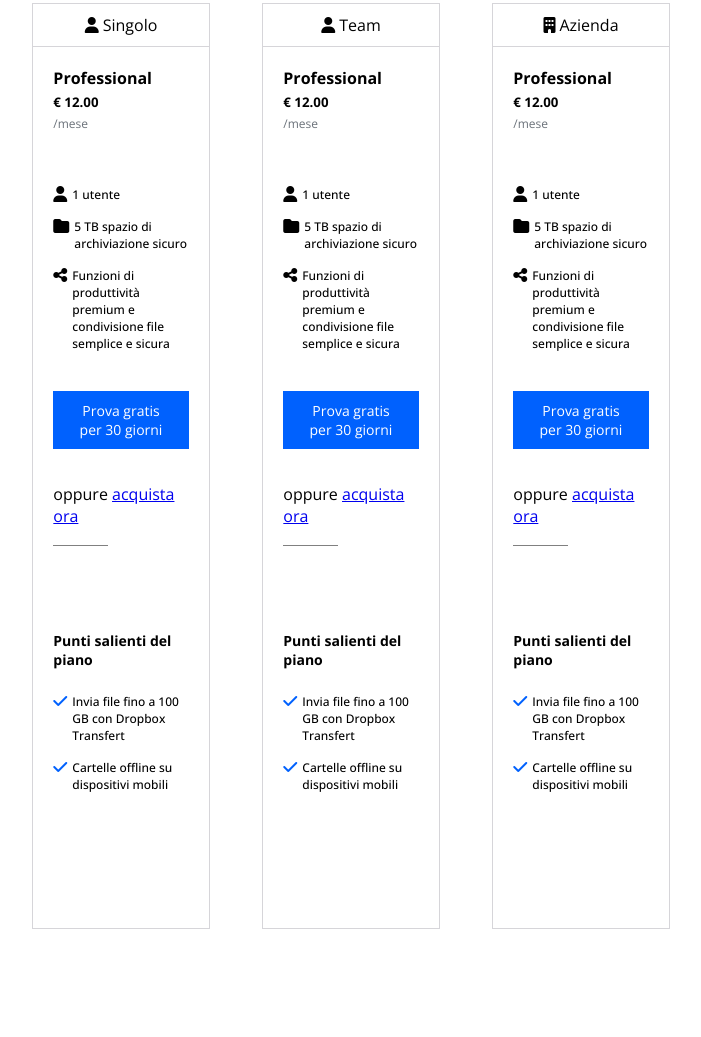
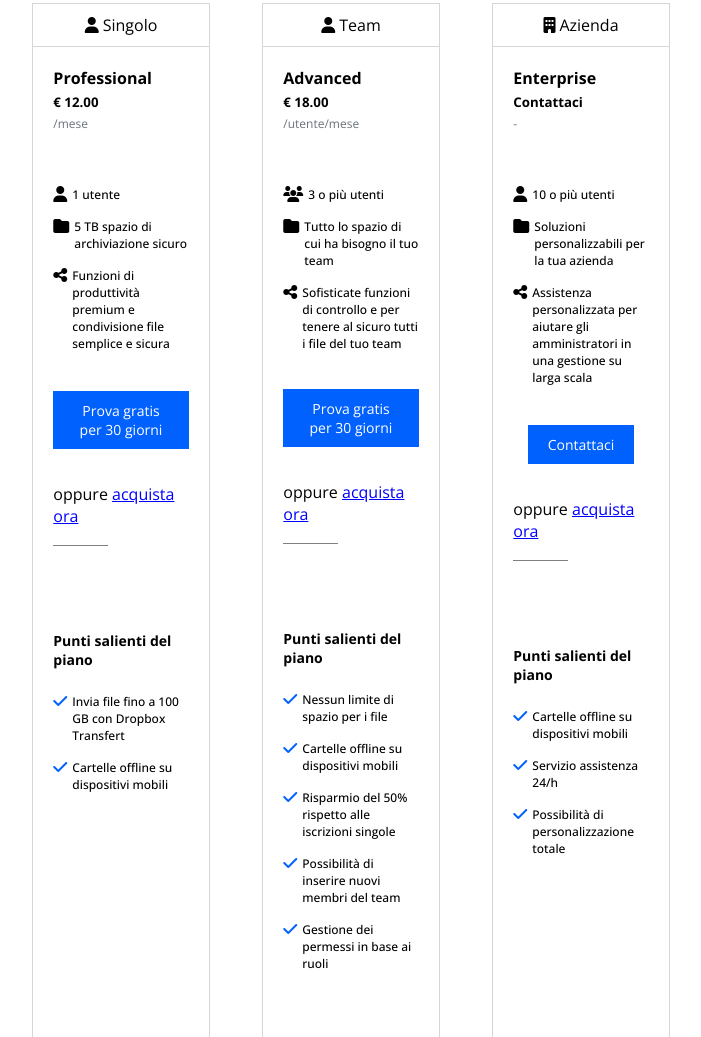
Before and after one commit to MegaEmme/htmlcss-dropbox, a plain HTML site: page index.html in a window 1280 px wide. Shown: the part 1197-2234 px from the top of the page, without its empty margins (289-990 px from the left). Drawn offline with nearby package versions, Linux system fonts and the light colour scheme.

Commit message:
feat: create grid_1

```diff
--- a/css/style.css
+++ b/css/style.css
@@ -121,7 +121,7 @@ p{
 
 .jumbo_img{
     position: absolute;
-    max-width: 120%;
+    max-width: 100%;
 }
 
 /* /jumbotron  */
@@ -217,7 +217,7 @@ h3{
     display: flex;
     flex-direction: column;
     align-content: flex-start;
-    margin: auto;
+    margin: 0 auto;
     gap: 4px;
 }
 
@@ -255,8 +255,7 @@ ul{
     text-align: center;
     font-size: 14px;
     padding: 10px 20px;
-    margin: auto;
-    margin-bottom: 30px;
+    margin: 0 auto;
 }
 
 .prova_gratis:hover{
@@ -272,6 +271,10 @@ ul{
     margin-bottom: 100px;
 }
 
+.margin_bottom_2{
+    margin-bottom: 30px;
+}
+
 .strong{
     font-size: 14px;
     margin-bottom: 20px;
@@ -281,6 +284,13 @@ ul{
     color: #0061fe;
 }
 
+.margin_bottom > a {
+    color: blue;
+}
+
+.advanced{
+    margin-bottom: 18px;
+}
 
 
 
--- a/index.html
+++ b/index.html
@@ -177,7 +177,7 @@
 
                 </ul>
 
-                <a class="prova_gratis" href="https://www.google.com">Prova gratis per 30 giorni</a>
+                <a class="prova_gratis margin_bottom_2" href="https://www.google.com">Prova gratis per 30 giorni</a>
 
                 <div class="margin_bottom">
 
@@ -188,7 +188,7 @@
 
                 <strong class="strong">Punti salienti del piano</strong>
 
-                <ul class="margin_bottom">
+                <ul class="margin_bottom_2">
 
                     <li>
                         <i class="fa-solid fa-check check"></i>
@@ -206,37 +206,37 @@
 
             <div class="grid_element_bottom">
 
-                <h4>Professional</h4>
-                <h5> &euro; 12.00</h5>
-                <h6>/mese</h6>
+                <h4>Advanced</h4>
+                <h5> &euro; 18.00</h5>
+                <h6>/utente/mese</h6>
 
-                <ul>
+                <ul class="advanced">
 
                     <li>
 
-                        <i class="fa-solid fa-user"></i>
-                        <h5>1 utente</h5>
+                        <i class="fa-solid fa-users"></i>
+                        <h5>3 o più utenti</h5>
 
                     </li>
 
                     <li>
 
                         <i class="fa-solid fa-folder"></i>
-                        <h5>5 TB spazio di archiviazione sicuro</h5>
+                        <h5>Tutto lo spazio di cui ha bisogno il tuo team</h5>
 
                     </li>
 
                     <li>
 
                         <i class="fa-solid fa-share-nodes"></i>
-                        <h5>Funzioni di produttività premium e condivisione file semplice e sicura</h5>
+                        <h5>Sofisticate funzioni di controllo e per tenere al sicuro tutti i file del tuo team</h5>
 
                     </li>
 
 
                 </ul>
 
-                <a class="prova_gratis" href="https://www.google.com">Prova gratis per 30 giorni</a>
+                <a class="prova_gratis margin_bottom_2" href="https://www.google.com">Prova gratis per 30 giorni</a>
 
                 <div class="margin_bottom">
 
@@ -247,11 +247,11 @@
 
                 <strong class="strong">Punti salienti del piano</strong>
 
-                <ul class="margin_bottom">
+                <ul class="margin_bottom_2">
 
                     <li>
                         <i class="fa-solid fa-check check"></i>
-                        <h5>Invia file fino a 100 GB con Dropbox Transfert</h5>
+                        <h5>Nessun limite di spazio per i file</h5>
                     </li>
 
                     <li>
@@ -259,43 +259,63 @@
                         <h5>Cartelle offline su dispositivi mobili</h5>
                     </li>
 
+                    <li>
+                        <i class="fa-solid fa-check check"></i>
+                        <h5>Risparmio del 50% rispetto alle iscrizioni singole</h5>
+                    </li>
+
+                      <li>
+                        <i class="fa-solid fa-check check"></i>
+                        <h5>Possibilità di inserire nuovi membri del team</h5>
+                    </li>
+
+                    <li>
+                        <i class="fa-solid fa-check check"></i>
+                        <h5>Gestione dei permessi in base ai ruoli</h5>
+                    </li>
+
+
+
+
+
+
                 </ul>
 
             </div>
 
             <div class="grid_element_bottom">
 
-                <h4>Professional</h4>
-                <h5> &euro; 12.00</h5>
-                <h6>/mese</h6>
+                <h4>Enterprise</h4>
+                <h5>Contattaci</h5>
+                <h6>-</h6>
 
                 <ul>
 
                     <li>
 
                         <i class="fa-solid fa-user"></i>
-                        <h5>1 utente</h5>
+                        <h5>10 o più utenti</h5>
 
                     </li>
 
                     <li>
 
                         <i class="fa-solid fa-folder"></i>
-                        <h5>5 TB spazio di archiviazione sicuro</h5>
+                        <h5>Soluzioni personalizzabili per la tua azienda</h5>
 
                     </li>
 
                     <li>
 
                         <i class="fa-solid fa-share-nodes"></i>
-                        <h5>Funzioni di produttività premium e condivisione file semplice e sicura</h5>
+                        <h5>Assistenza personalizzata per aiutare gli amministratori in una gestione su larga scala</h5>
 
                     </li>
 
 
                 </ul>
 
-                <a class="prova_gratis" href="https://www.google.com">Prova gratis per 30 giorni</a>
+                <a class="prova_gratis margin_bottom_2" href="https://www.google.com">Contattaci</a>
 
                 <div class="margin_bottom">
 
@@ -306,18 +326,22 @@
 
                 <strong class="strong">Punti salienti del piano</strong>
 
-                <ul class="margin_bottom">
-
-                    <li>
-                        <i class="fa-solid fa-check check"></i>
-                        <h5>Invia file fino a 100 GB con Dropbox Transfert</h5>
-                    </li>
+                <ul class="margin_bottom_2">
 
                     <li>
                         <i class="fa-solid fa-check check"></i>
                         <h5>Cartelle offline su dispositivi mobili</h5>
                     </li>
 
+                    <li>
+                        <i class="fa-solid fa-check check"></i>
+                        <h5>Servizio assistenza 24/h</h5>
+                    </li>
+
+                    <li>
+                        <i class="fa-solid fa-check check"></i>
+                        <h5>Possibilità di personalizzazione totale</h5>
+                    </li>
                 </ul>
 
             </div>
```
